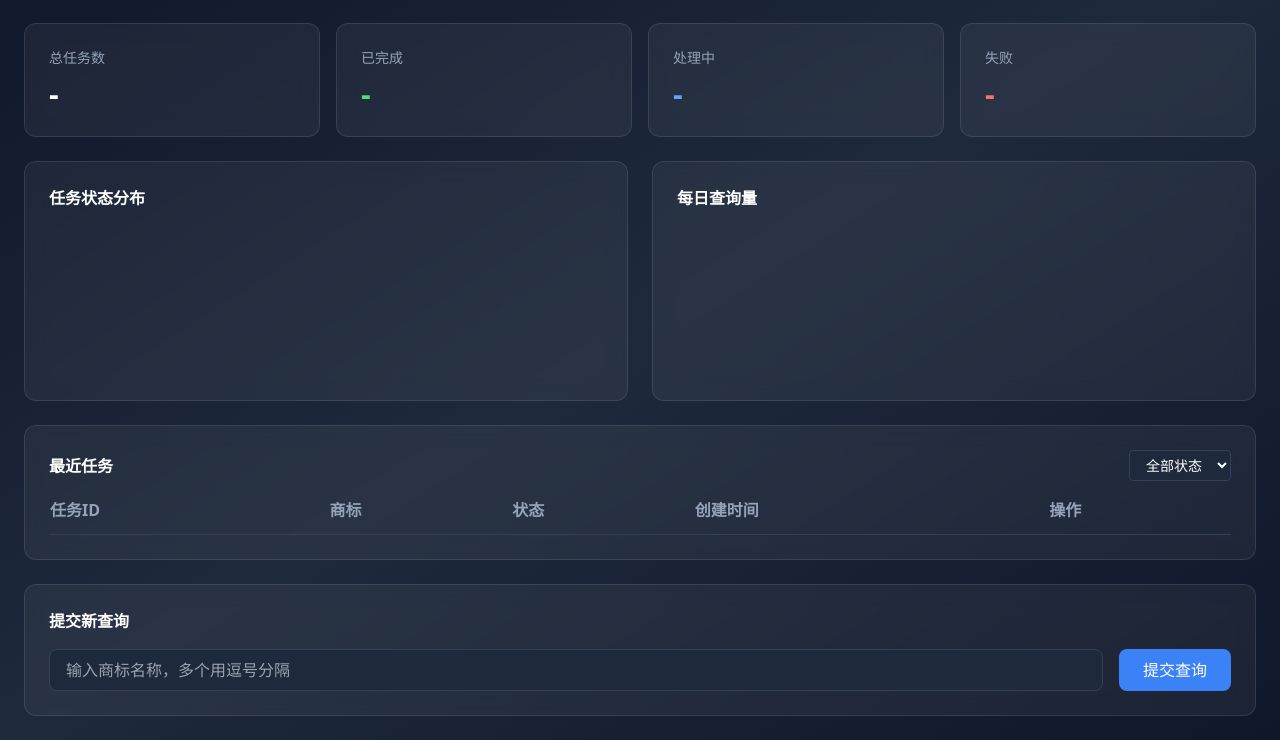
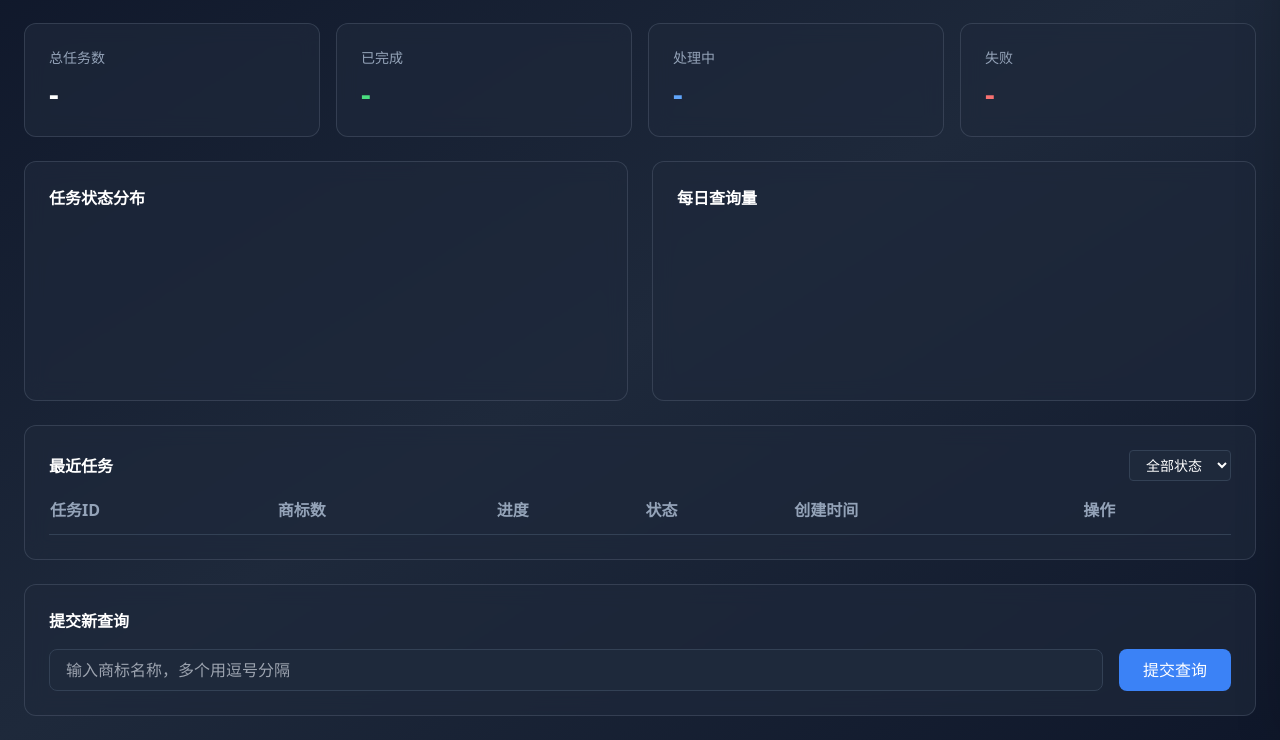
Before and after one commit to logorun/wipo-query-v20260320, a website: page dashboard/index.html in a window 1280 px wide. Shown: the part 75-815 px from the top of the page. Drawn offline with nearby package versions, Linux system fonts and the light colour scheme.

Commit message:
feat(html): update dashboard layout, add drawer imports

```diff
--- a/dashboard/index.html
+++ b/dashboard/index.html
@@ -7,6 +7,7 @@
     <script src="https://cdn.tailwindcss.com"></script>
     <script src="https://cdn.jsdelivr.net/npm/chart.js"></script>
     <link rel="stylesheet" href="css/styles.css">
+    <link rel="stylesheet" href="css/drawer.css">
 </head>
 <body class="bg-gradient-to-br from-slate-900 via-slate-800 to-slate-900 min-h-screen">
     <nav class="glass border-b border-white/10 px-6 py-4">
@@ -66,7 +67,8 @@
                     <thead>
                         <tr class="text-slate-400 border-b border-slate-700">
                             <th class="pb-3">任务ID</th>
-                            <th class="pb-3">商标</th>
+                            <th class="pb-3">商标数</th>
+                            <th class="pb-3">进度</th>
                             <th class="pb-3">状态</th>
                             <th class="pb-3">创建时间</th>
                             <th class="pb-3">操作</th>
@@ -88,6 +90,7 @@
 
     <script src="js/api.js"></script>
     <script src="js/charts.js"></script>
+    <script src="js/drawer.js"></script>
     <script src="js/app.js"></script>
 </body>
 </html>
```
